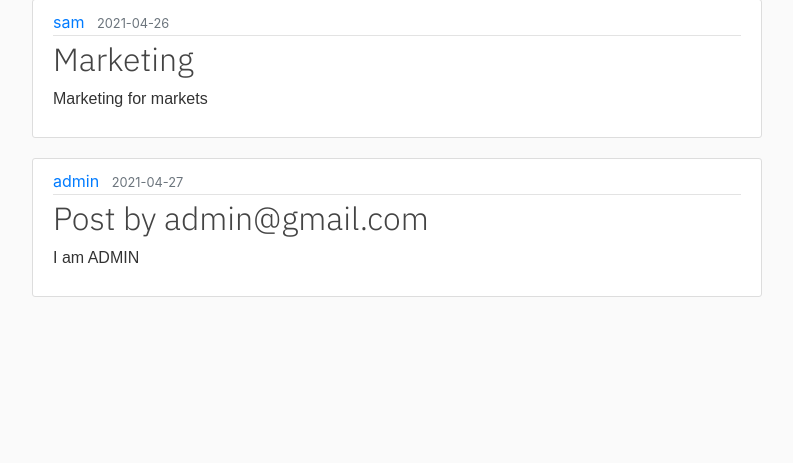
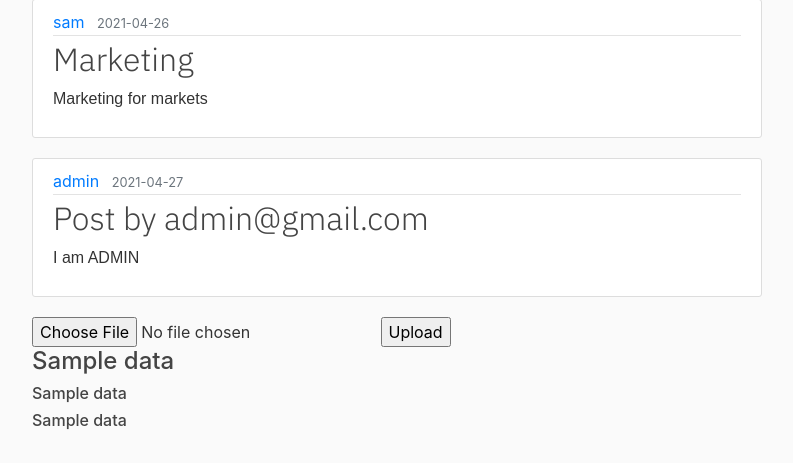
Before and after one commit to anushreenataraj/budget-planner-app, a Flask app: template budgetapp/templates/operations.html in a window 1280 px wide. Shown: the part 719-1182 px from the top of the page, without its empty margins (53-846 px from the left). Before the commit the page ends 1016 px from the top, so only its background shows below. Run offline with Flask 2, Linux system fonts and the light colour scheme; data comes from the database, SQL or seed files in the repository; tables that the repository leaves empty hold one stand-in row (values such as "Sample post"); the template is opened without the code that fills it: values that come from a table or form of the project are taken from there, most other values are stand-ins (such as "Sample title", 1, 10 or a date in 2020); some libraries are stand-ins or nearby versions; some web fonts are replaced.

Commit message:
added the input form in operations page

```diff
--- a/budgetapp/templates/operations.html
+++ b/budgetapp/templates/operations.html
@@ -12,4 +12,20 @@
           </div>
         </article>
     {% endfor %}
+    <form  action="data" method="POST" enctype="multipart/form-data">
+          <input  type="file" name="csvfile">
+          <input type="submit" value="Upload">
+        </form>
+        {% if data %}
+          {% for i in data%}
+            {% for j in range(1,4) %}
+              {% if j == 1 %}
+                <h4>{{ i[j] }}</h4>
+              {% else %}
+                <h6>{{ i[j] }}</h6>
+              {% endif %}
+            {% endfor %}
+            <br>
+          {% endfor %}
+        {% endif  %}
     {% endblock content%}
```
